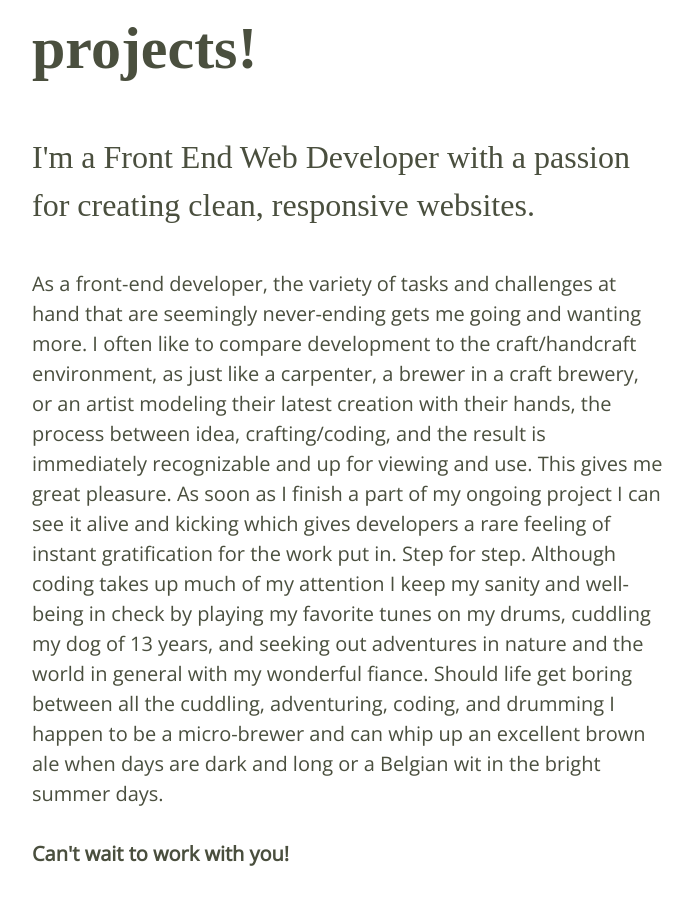
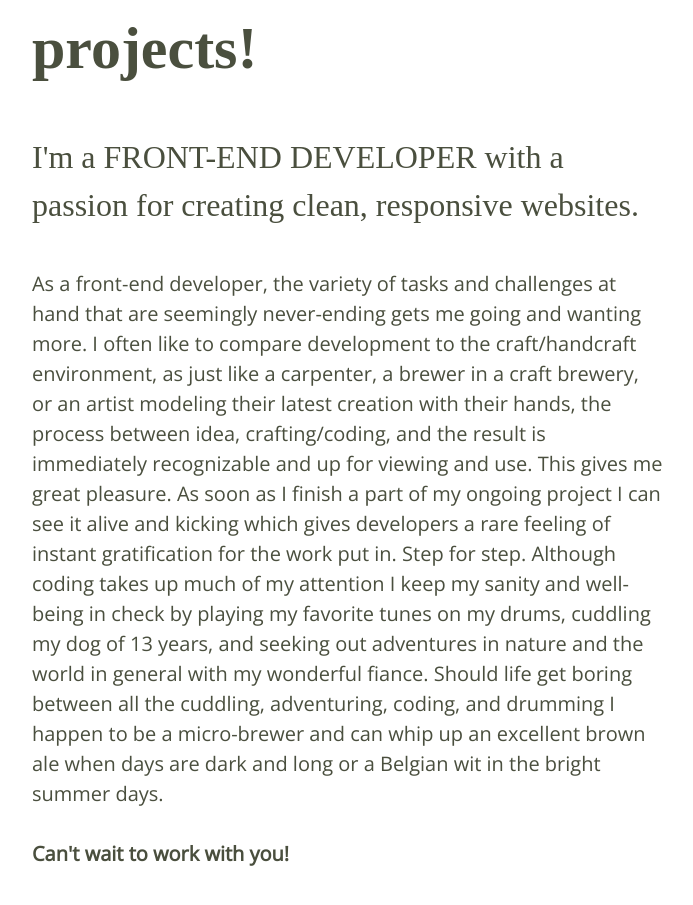
Before and after one commit to Sillyquack/homepage, a website built with webpack: page index.html in a window 1280 px wide. Shown: the part 3826-4731 px from the top of the page, without its empty margins (521-1214 px from the left). Built offline with nearby package versions, Linux system fonts and the light colour scheme; a web font is replaced by a local one.

Commit message:
Made final changes to about-text

```diff
--- a/index.html
+++ b/index.html
@@ -170,7 +170,7 @@
             </figure>
             <div class="about-info">
               <h3>Hi! I'm Robert Haugen. <br> I am taking on new projects!</h3>
-              <h4>I'm a Front End Web Developer with a passion for creating clean, responsive websites.</h4>
+              <h4>I'm a FRONT-END DEVELOPER with a passion for creating clean, responsive websites.</h4>
               <p class="about-text">As a front-end developer, the variety of tasks and challenges at hand that are seemingly never-ending gets me going and wanting more. I often like to compare development to the craft/handcraft environment, as just like a carpenter, a brewer in a craft brewery, or an artist modeling their latest creation with their hands, the process between idea, crafting/coding, and the result is immediately recognizable and up for viewing and use. This gives me great pleasure. As soon as I finish a part of my ongoing project I can see it alive and kicking which gives developers a rare feeling of instant gratification for the work put in. Step for step. Although coding takes up much of my attention I keep my sanity and well-being in check by playing my favorite tunes on my drums, cuddling my dog of 13 years, and seeking out adventures in nature and the world in general with my wonderful fiance. Should life get boring between all the cuddling, adventuring, coding, and drumming I happen to be a micro-brewer and can whip up an excellent brown ale when days are dark and long or a Belgian wit in the bright summer days.
               </p>
               <p><span>Can't wait to work with you!</span></p>
```
